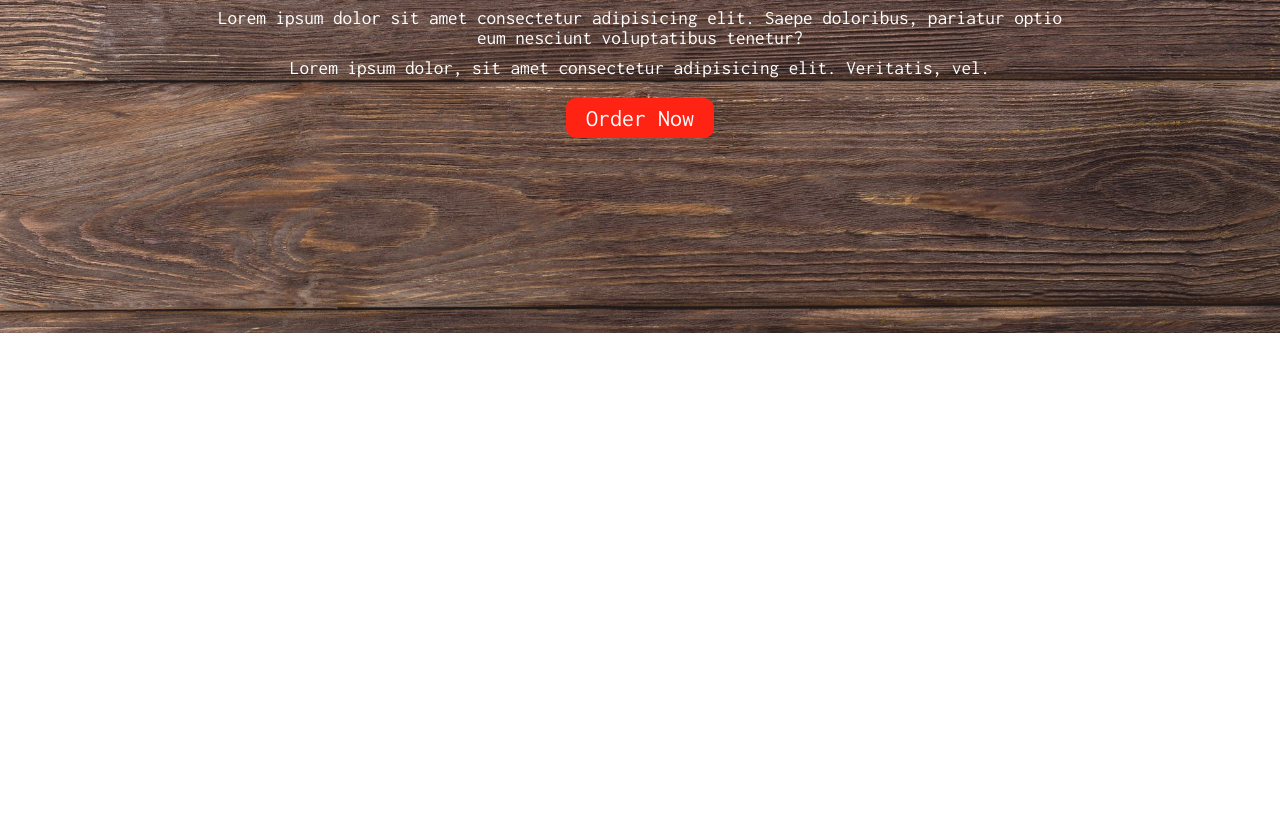
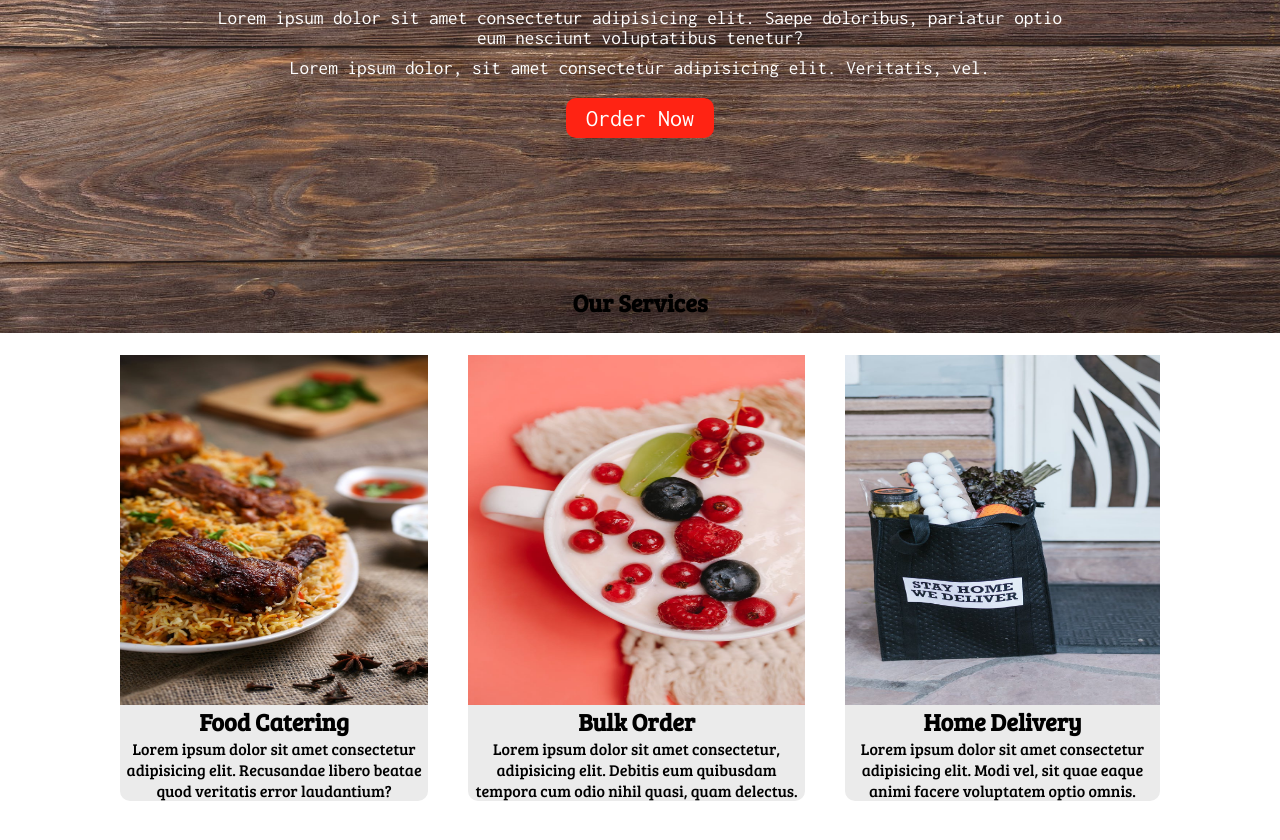
Before and after one commit to rahmanshoaib/FoodOrderingHTMLandCSS, a plain HTML site: page index.html in a window 1280 px wide. Shown: the part 370-1210 px from the top of the page. Before the commit the page ends 800 px from the top, so only its background shows below. Drawn offline with Linux system fonts and the light colour scheme.

Commit message:
Services

```diff
--- a/index.html
+++ b/index.html
@@ -9,6 +9,8 @@
     <link rel="preconnect" href="https://fonts.gstatic.com">
     <link rel="preconnect" href="https://fonts.gstatic.com">
 <link href="https://fonts.googleapis.com/css2?family=Inconsolata:wght@300;400&display=swap" rel="stylesheet">
+<link rel="preconnect" href="https://fonts.gstatic.com">
+<link href="https://fonts.googleapis.com/css2?family=Bree+Serif&display=swap" rel="stylesheet">
 </head>
 <body>
 
@@ -31,5 +33,25 @@
         <button class="button">Order Now</button>
     </section>
 
+    <section class="service-container">
+        <h1 class="service-header">Our Services</h1>
+        <div class="services">
+            <div class="box">
+                <img src="/img/services-1.jpeg" alt="">
+                <h2 class="h-secondary" style="text-align: center;">Food Catering</h2>
+                <p  style="text-align:center;">Lorem ipsum dolor sit amet consectetur adipisicing elit. Recusandae libero beatae quod veritatis error laudantium?</p>
+            </div>
+            <div class="box">
+                <img src="/img/services-2.jpeg" alt="">
+                <h2 class="h-secondary" style="text-align: center;">Bulk Order</h2>
+                <p style="text-align:center;">Lorem ipsum dolor sit amet consectetur, adipisicing elit. Debitis eum quibusdam tempora cum odio nihil quasi, quam delectus.</p>
+            </div>
+            <div class="box">
+                <img src="/img/services-3.jpeg" alt="">
+                <h2 class="h-secondary" style="text-align: center;">Home Delivery</h2>
+                <p style="text-align:center;">Lorem ipsum dolor sit amet consectetur adipisicing elit. Modi vel, sit quae eaque animi facere voluptatem optio omnis.</p>
+            </div>
+        </div>
+    </section>
 </body>
 </html>
--- a/style.css
+++ b/style.css
@@ -57,6 +57,7 @@
     background: url(../img/bg-1.jpeg) no-repeat center center/cover;
     background-position: top left;
     z-index: -1;
+    background-size: 100% 100%;
     opacity: 0.9;
 }
 
@@ -94,3 +95,41 @@
     cursor: pointer;
     text-align: center;
 }
+
+.services{
+    display: flex;
+    margin: 100px;
+    font-family: 'Bree Serif', serif;
+
+}
+
+.services .box{
+    border: 2px ;
+    align-items: center;
+    justify-content: center;
+    margin: 20px;
+    border-radius: 10px;
+    background-color: rgb(235, 235, 235);
+    margin-top: 36px;
+}
+
+.services .box img{
+    height: 350px;
+    margin: auto;
+    display: block;
+    width: 100%;
+    max-width: 100%;
+}
+.h-secondary{
+    align-items: center;
+    justify-content: center;
+}
+
+.service-header{
+    position: relative;
+    top: 100px;
+    display: flex;
+    align-items: center;
+    justify-content: center;
+    font-family: 'Bree Serif', serif;
+}
```
Also changed, not shown: img/bg-2.jpeg (added), img/bg-3.jpeg (added), img/bg-4.jpeg (added), img/bg-5.jpeg (added), img/services-1.jpeg (added), img/services-2.jpeg (added), img/services-3.jpeg (added).
